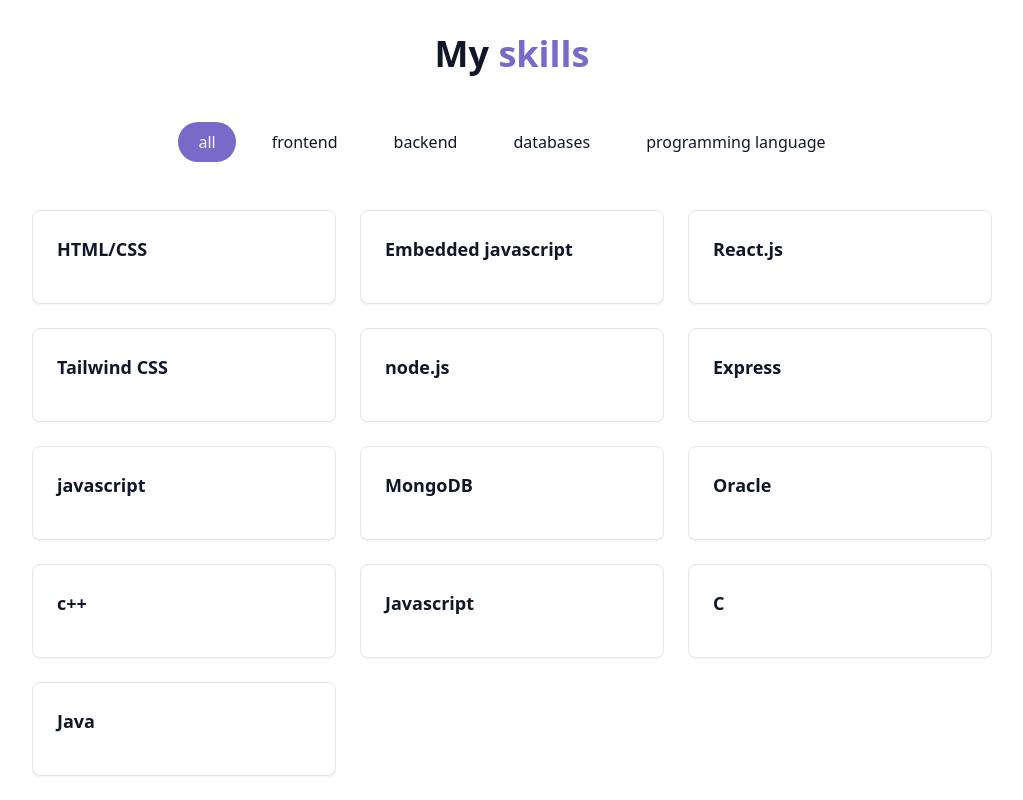
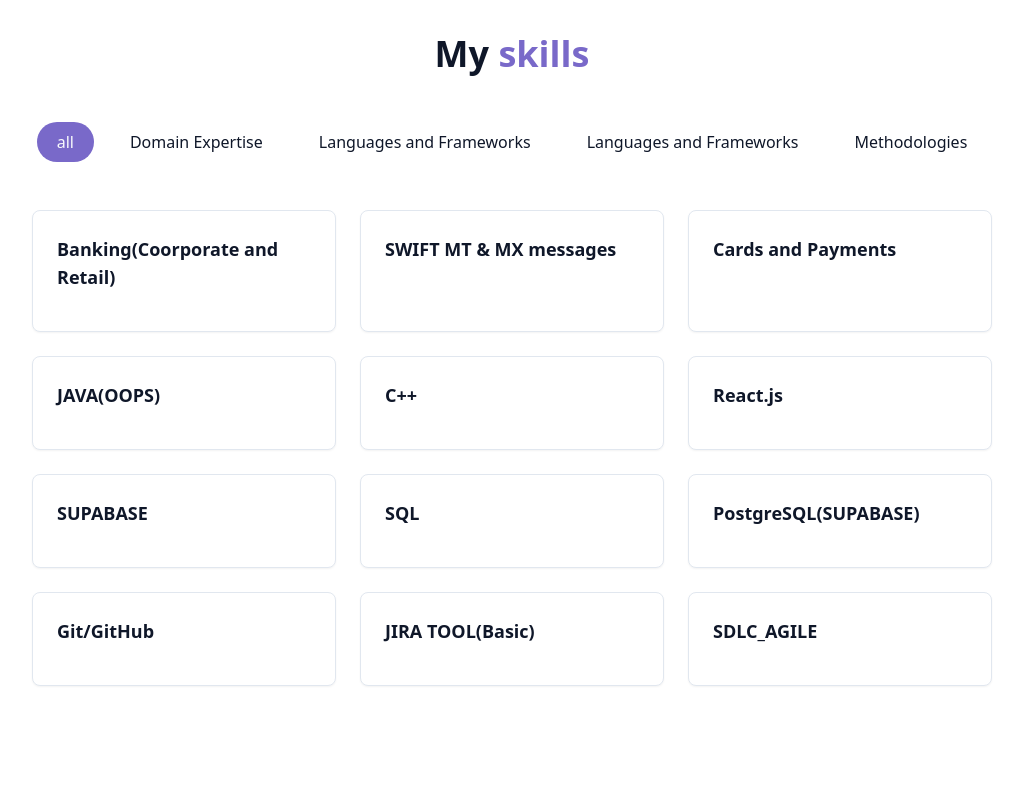
Before and after one commit to parmeshkumarT/Parama-Portolio, a React (Vite) app: page / in a window 1280 px wide. Shown: the part 1680-2480 px from the top of the page, without its empty margins (128-1151 px from the left). Built offline with nearby package versions, Linux system fonts and the light colour scheme.

Commit message:
Update SkillsSection.jsx

```diff
--- a/src/components/SkillsSection.jsx
+++ b/src/components/SkillsSection.jsx
@@ -4,28 +4,28 @@
 
 const skills = [
     //frontend
-    { name: "HTML/CSS", level: 90, category: "frontend" },
-    { name: "Embedded javascript", level: 85, category: "frontend" },
-    { name: "React.js", level: 95, category: "frontend" },
-    { name: "Tailwind CSS", level: 80, category: "frontend" },
-
-    //backend
-    { name: "node.js", level: 70, category: "backend" },
-    { name: "Express", level: 80, category: "backend" },
-    { name: "javascript", level: 75, category: "backend" },
+    { name: "Banking(Coorporate and Retail)", level: 90, category: "Domain Expertise" },
+    { name: "SWIFT MT & MX messages", level: 85, category: "Domain Expertise" },
+    { name: "Cards and Payments", level: 95, category: "Domain Expertise" },
 
     //Databases
-    { name: "MongoDB", level: 90, category: "databases" },
-    { name: "Oracle", level: 80, category: "databases" },
+    { name: "JAVA(OOPS)", level: 90, category: "Languages and Frameworks" },
+    { name: "C++", level: 80, category: "Languages and Frameworks" },
+    { name: "React.js", level: 80, category: "Languages and Frameworks" },
+    { name: "SUPABASE", level: 80, category: "Languages and Frameworks" },
+    { name: "SQL", level: 80, category: "Languages and Frameworks" },
 
 
-    { name: "c++", level: 90, category: "programming language" },
-    { name: "Javascript", level: 80, category: "programming language" },
-    { name: "C", level: 85, category: "programming language" },
-    { name: "Java", level: 65, category: "programming language" },
+    { name: "PostgreSQL(SUPABASE)", level: 90, category: "Languages and Frameworks" },
+    { name: "Git/GitHub", level: 90, category: "Databases & Tools" },
+    { name: "JIRA TOOL(Basic)", level: 90, category: "Databases & Tools" },
+
+    {name:"SDLC_AGILE",category:"Methodologies"}
+
 
 ]
-const categories = ["all", "frontend", "backend", "databases", "programming language"];
+const categories = ["all", "Domain Expertise", "Languages and Frameworks", "Languages and Frameworks",
+                    "Methodologies"];
 
 export const SkillsSection = () => {
     const [activeCategory, setActiveCategory] = useState("all");
```
